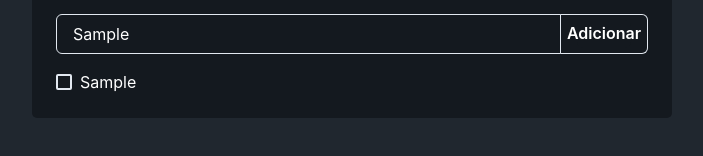
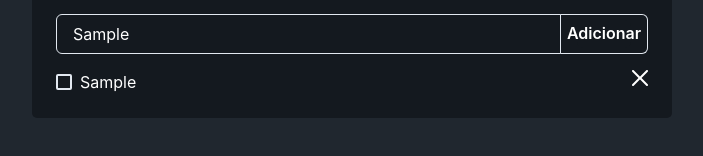
Before and after one commit to mateusbiancardi/toDoList, a Next.js app: page / in a window 1280 px wide. Both pictures are taken after typing "Sample" into the empty fields and a click on the button "Adicionar". Shown: the part 376-532 px from the top of the page, without its empty margins (288-991 px from the left). Built offline with nearby package versions, Linux system fonts and the light colour scheme.

Commit message:
feat: delete tasks

```diff
--- a/src/components/toDoTable.tsx
+++ b/src/components/toDoTable.tsx
@@ -15,12 +15,12 @@ import {
     Text
 } from '@chakra-ui/react'
 
-import { DeleteIcon } from '@chakra-ui/icons'
+import { CloseIcon } from '@chakra-ui/icons'
 import { useState } from 'react'
 
 export function ToDoTable () {
     const [newTodo, setNewTodo] = useState<string>('')
-    const [tasks, setTasks] = useState<{ newTodo: string; concluida: boolean}[]>([])
+    const [tasks, setTasks] = useState<{ newTodo: string; concluida: boolean; delete: boolean}[]>([])
 
 
     const handleChange = (event: React.ChangeEvent<HTMLInputElement>) => {
@@ -30,7 +30,7 @@ export function ToDoTable () {
     const handleClick = () => {
         console.log('Enviado')
         if (newTodo != ''){
-            setTasks([...tasks, {newTodo, concluida: false}])
+            setTasks([...tasks, {newTodo, concluida: false, delete: false}])
         }
         setNewTodo('');
     }
@@ -53,6 +53,16 @@ export function ToDoTable () {
         }
     }
 
+    const handleDeleteTask = (index: number) => {
+        tasks.splice(index, 1)
+        setTasks(tasks.map((task, i) => {
+            if (i === index) {
+                tasks.splice(index, 1)
+            }
+            return task;
+          }));
+    }
+
     return (
         <ChakraProvider theme={theme}>
             <Heading fontWeight="700" color="white">TO DO LIST</Heading>
@@ -68,10 +78,11 @@ export function ToDoTable () {
 
             <Container w="100%" margin="1rem 0 0 0" padding="0">
                 {tasks.map((task, index) => (
-                    <Flex margin="0.5rem 0 0 0">
+                    <Flex margin="0.5rem 0 0 0" justifyContent='space-between'>
                         <Checkbox margin="0 0.5rem 0 0" isChecked={task.concluida} onChange={() => handleCheckboxChange(index)} style={task.concluida ? { textDecoration: 'line-through' } : undefined}>
                             <Text key={index} color='white'>{task.newTodo}</Text>
                         </Checkbox>
+                        <CloseIcon color='white' onClick={() => handleDeleteTask(index)} />
                     </Flex>
                 ))}
             </Container>
```
